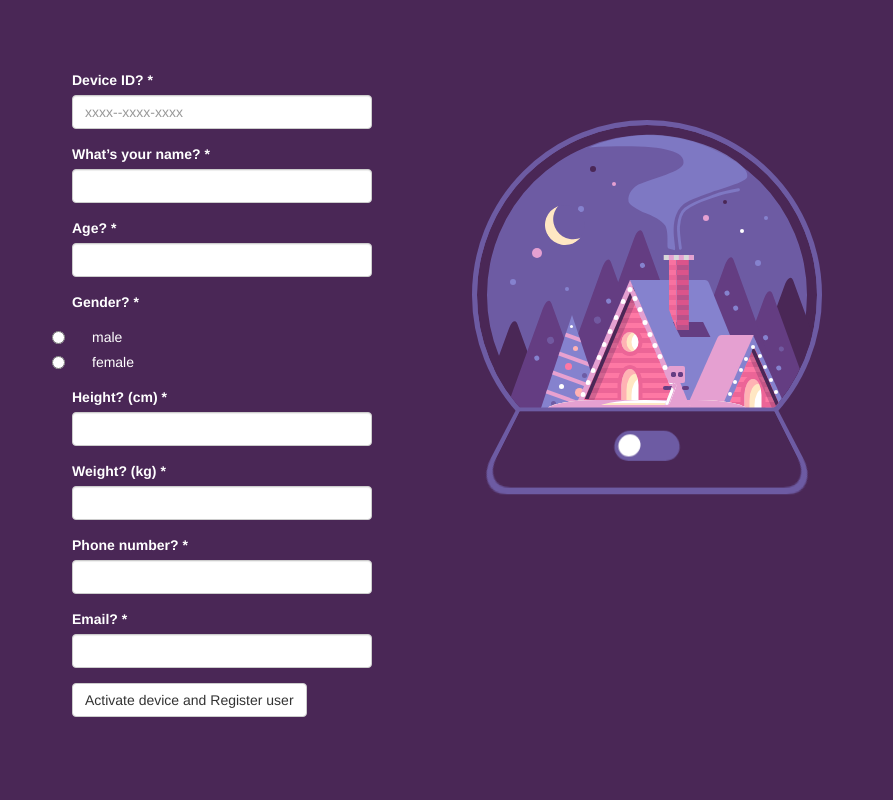
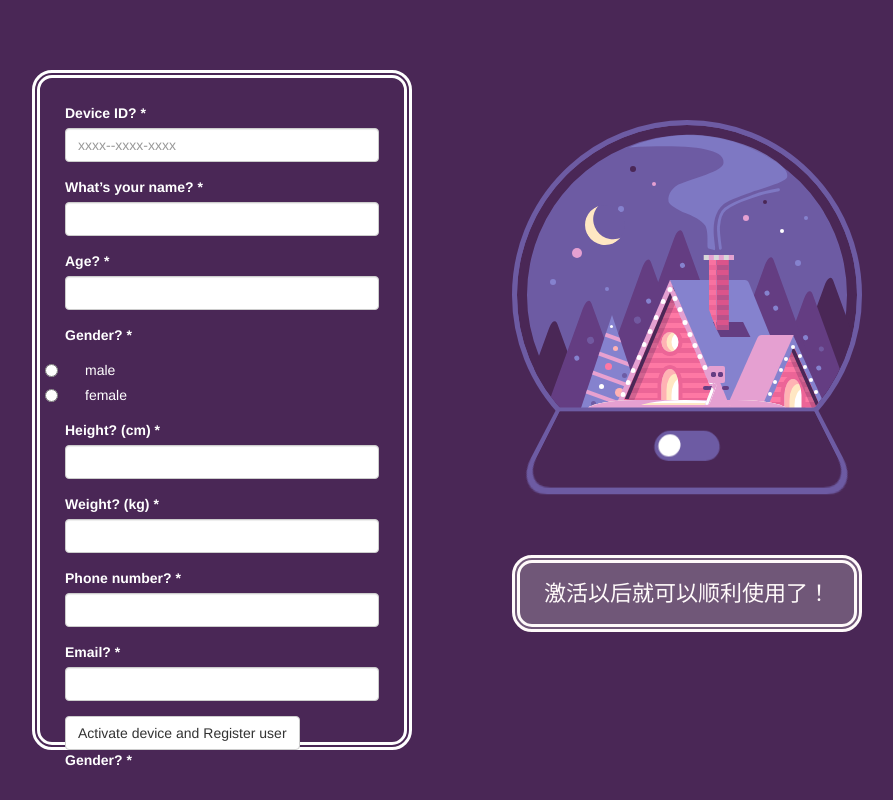
Before and after one commit to N-index/safeguard, a Flask app: page / in a window 1280 px wide. Shown: the whole page, without its empty margins (193-1086 px from the left). Run offline with Flask 2, Linux system fonts and the light colour scheme; some libraries are stand-ins or nearby versions.

Commit message:
adjust style

```diff
--- a/app/main/forms.py
+++ b/app/main/forms.py
@@ -12,7 +12,8 @@ class RegisterForm(FlaskForm):
 
     gender = RadioField('Gender? *',
                         choices=[('0', 'male'), ('1', 'female')],
-                        validators=[DataRequired()], )
+                        validators=[DataRequired()],
+                        render_kw={'class': 'radiobutton'})
     height = IntegerField('Height? (cm) *', validators=[DataRequired(), NumberRange(2, 300, 'Too short or too high.')])
     weight = FloatField('Weight? (kg) *', validators=[DataRequired(),
                                                       NumberRange(1, 600, 'Too light or too heavy. Go to the doctor.')])
--- a/app/main/views.py
+++ b/app/main/views.py
@@ -9,6 +9,7 @@ from ..models import User
 
 @main.route('/', methods=['GET', 'POST'])
 def register():
+    flash('激活以后就可以顺利使用了！')
     registerForm = RegisterForm()
     if registerForm.validate_on_submit():
         user = User(device_id=registerForm.device_id.data,
--- /dev/null
+++ b/app/static/base.css
@@ -0,0 +1,22 @@
+.message{
+    width: 100%;
+    padding: 15px;
+    border-radius: 20px;
+    background-color: rgba(200,200,200,0.3);
+    font-size:22px;
+    color: snow;
+    text-align: center;
+    margin-bottom: 20px;
+    border-width: 8px;
+    border-style: double;
+}
+.left{
+    /*background-color: rgba(200,200,200,0.99);*/
+    /*color: snow;*/
+    width: 350px;
+    border-width: 8px;
+    border-style: double;
+    border-radius: 20px;
+    padding: 25px;
+
+}
--- a/app/static/bg.css
+++ b/app/static/bg.css
@@ -68,19 +68,12 @@ body.light-version .chimney:before {
 }
 
 .left{
-  width: 300px;
+  width: 380px;
   margin-top: 30px;
   color:white;
   margin-bottom: 50px;
 
 }
-input[type="radio"]{
-  /*display: none;*/
-    display: inline-block;
-
-}
-
-
 
 
 .game {
--- a/app/templates/base.html
+++ b/app/templates/base.html
@@ -7,22 +7,22 @@
     {{ super() }}
     <link rel="shortcut icon" href="{{ url_for('static', filename='favicon.ico') }}" type="image/x-icon">
     <link rel="icon" href="{{ url_for('static', filename='favicon.ico') }}" type="image/x-icon">
+    <link rel="stylesheet" href="{{ url_for('static',filename='base.css') }}">
 {% endblock styles %}
 
 
 {% block content %}
 
 
-    {% for message in get_flashed_messages() %}
-        <div class="message" style="width: 80%;padding: 20px;background-color: whitesmoke;color: #4A2756">
-                {{ message }}
-        </div>
-    {% endfor %}
+
 
     {% block pagecontent %}
         <div class="bottom">
             <div class="left">
+
                 {{ wtf.quick_form(registerForm) }}
+                {{ registerForm.gender.label() }}
+
             </div>
 
             <div class="game">
@@ -65,8 +65,19 @@
                 <input class="toggle-input" id="daylight" type="checkbox">
                 <label class="toggle-btn" for="daylight"></label>
             </div>
+
+
+             {% for message in get_flashed_messages() %}
+                <div class="message">
+                        {{ message }}
+                </div>
+            {% endfor %}
+
+
         </div>
+
         </div>
+
     {% endblock %}
 
 {% endblock %}
```
